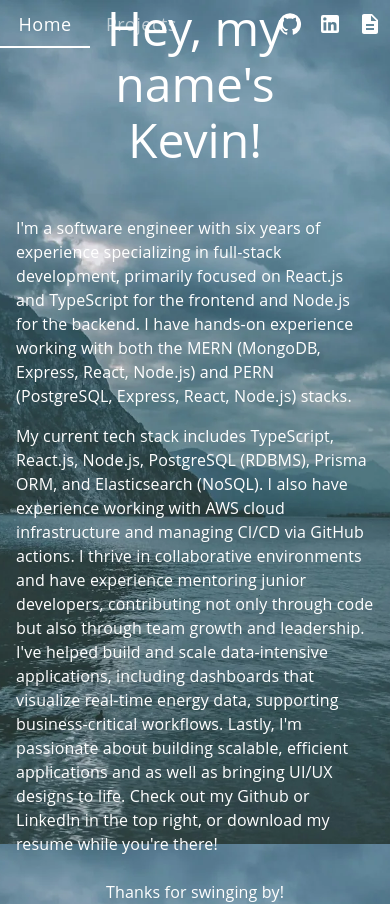
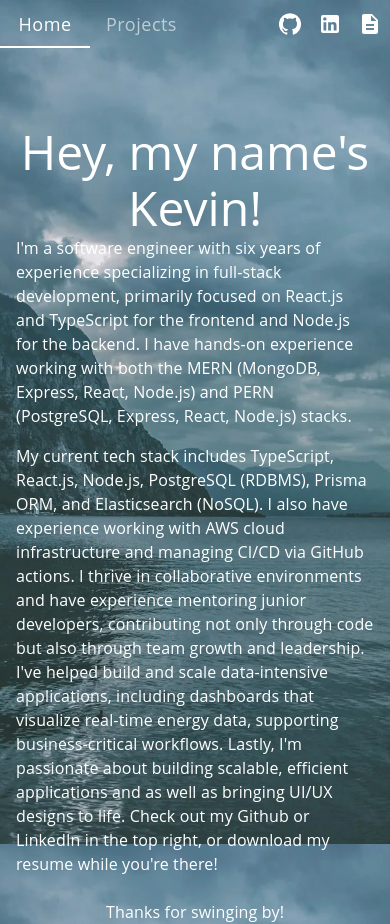
Before and after one commit to kkeef11/portfolio, a Next.js app: page / in a window 390 px wide. Built offline with nearby package versions, Linux system fonts and the light colour scheme.

Commit message:
adjusted padding for mobile for again, made it slightly dynamic

```diff
--- a/app/page.tsx
+++ b/app/page.tsx
@@ -7,18 +7,25 @@ export default function Home() {
       direction="column"
       justifyContent="center"
       alignItems="center"
-      sx={{ height: "90%", width: "100%" }}
+      sx={{
+        height: "90%",
+        width: "100%",
+        mt: {
+          xs: "6rem",
+          sm: "4rem",
+          md: "4rem",
+        },
+      }}
       spacing={2}
     >
       <Grid2
-        size={{ xs: 12, md: 8, lg: 6 }}
+        size={{ xs: 12, md: 10, lg: 8 }}
         sx={{ paddingLeft: "1rem", paddingRight: "1rem" }}
       >
         <Typography
           variant="h3"
           color="white"
           fontFamily="Open Sans"
-          padding="3rem"
           textAlign="center"
         >
           Hey, my name&apos;s Kevin!
```
